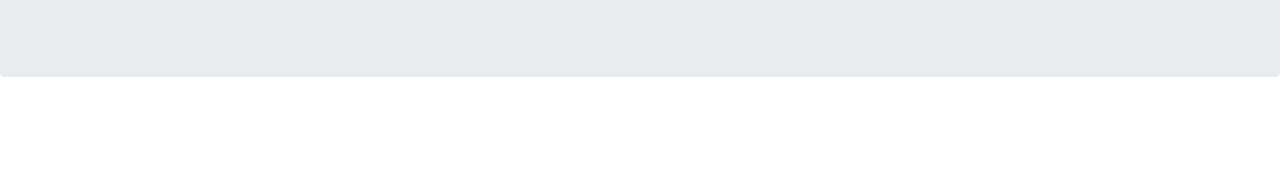
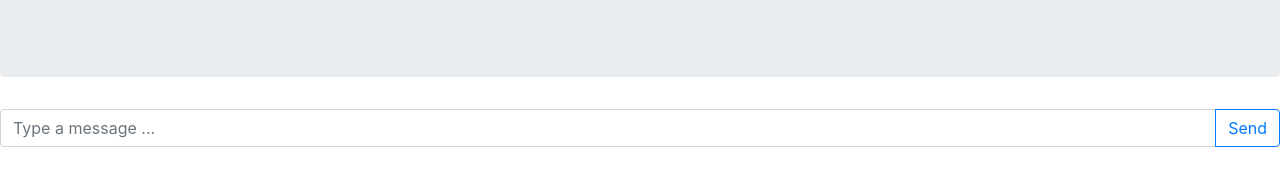
Before and after one commit to scarbrse/chatting-app, a website: page index.html in a window 1280 px wide. Shown: the part 180-366 px from the top of the page. Drawn offline with Linux system fonts and the light colour scheme.

Commit message:
footer changes

```diff
--- a/index.html
+++ b/index.html
@@ -33,7 +33,19 @@
         </div>
 
         <footer>
-
+            <div id="chatbar" class="input-group mb-3">
+                <input
+                    type="text"
+                    id="my-message"
+                    class="form-control"
+                    placeholder="Type a message ...">
+                <div class="input-group-append">
+                    <button
+                        class="btn btn-outline-primary"
+                        id="send-button"
+                        type="button">Send</button>
+                </div>
+            </div>
         </footer>
         <!-- Our own Scripts -->
         <script src="resources/js/index.js"></script>
```
